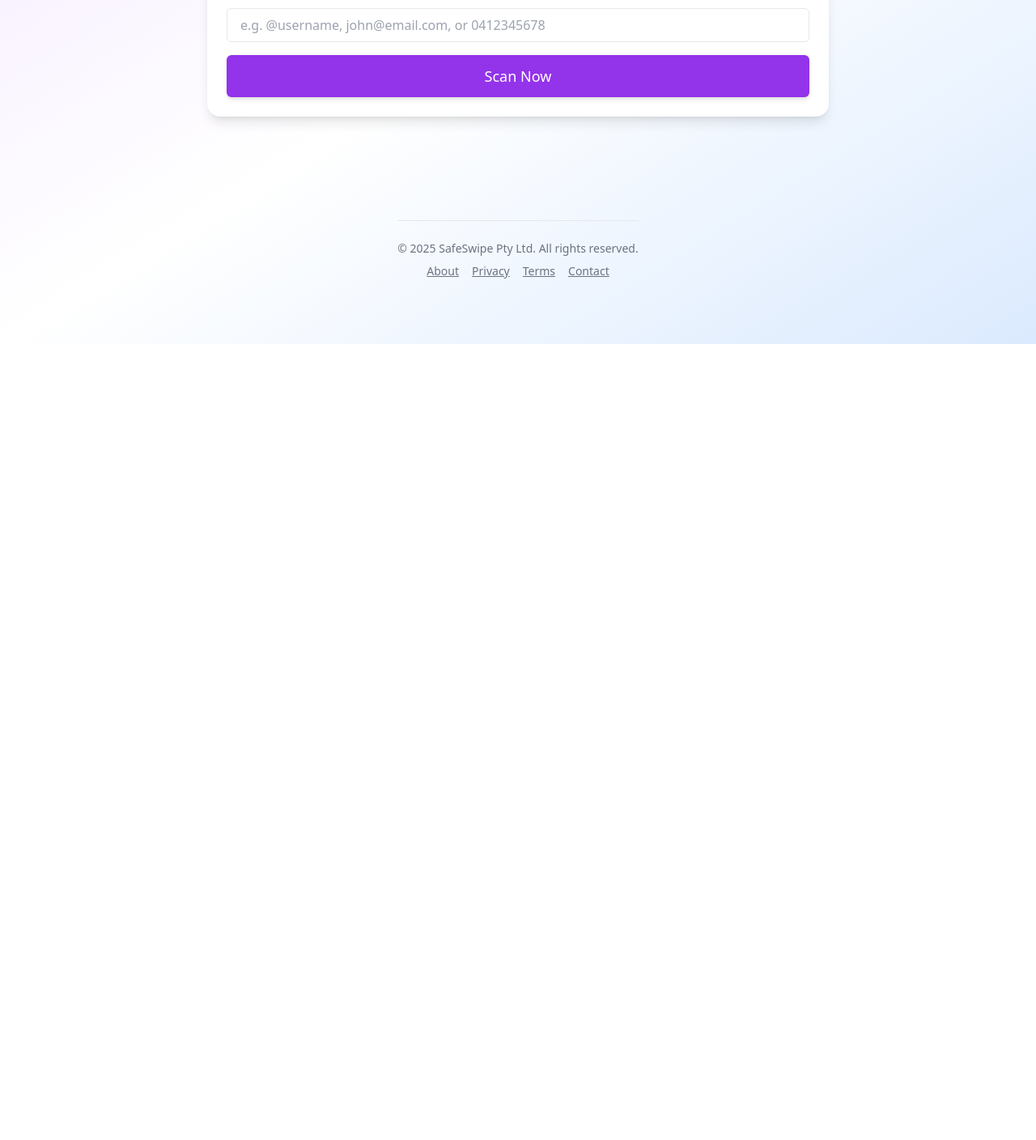
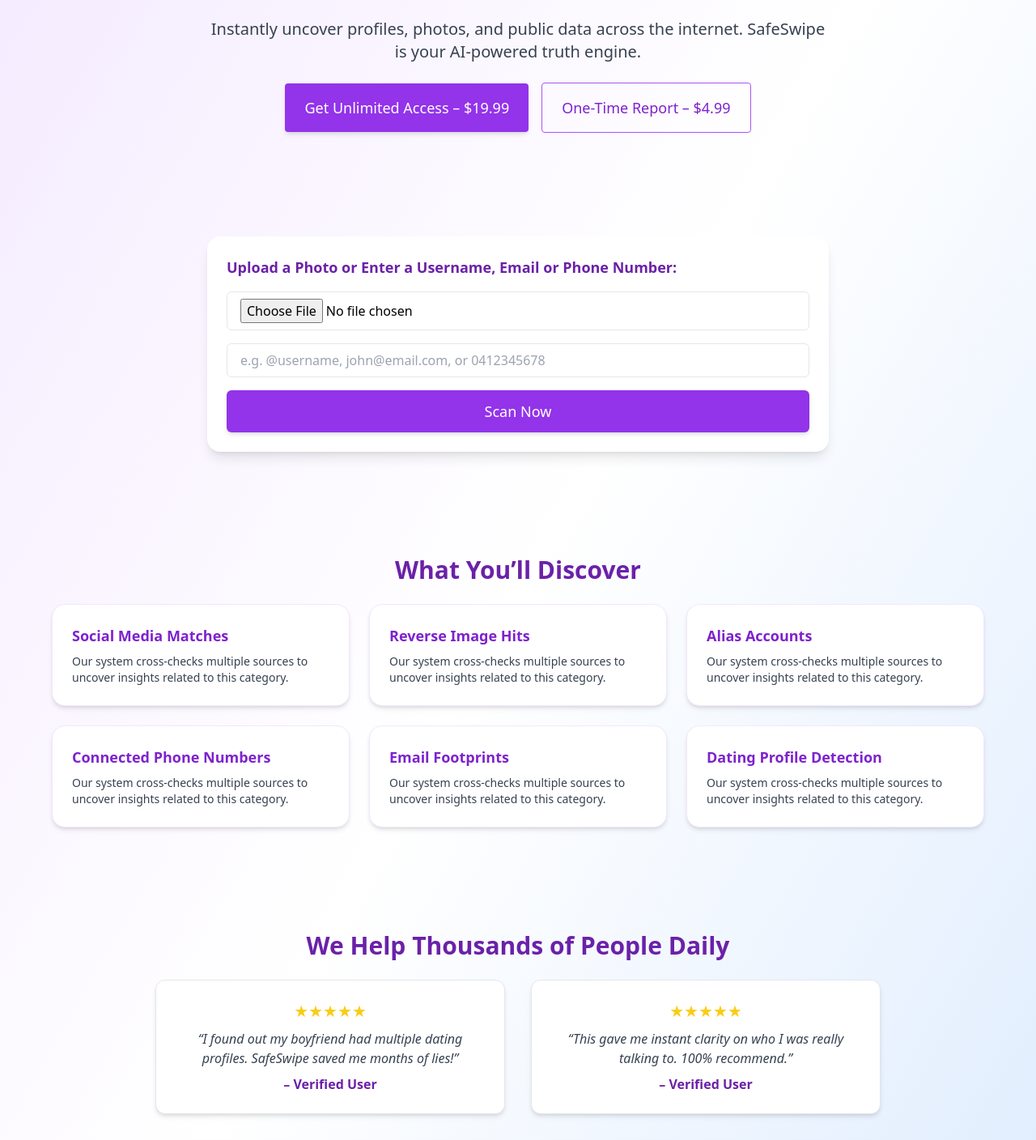
Before and after one commit to Safeswipe/safeswipe-5, a Next.js app: page / in a window 1280 px wide. Shown: the part 378-1786 px from the top of the page at 81% size. Before the commit the page ends 803 px from the top, so only its background shows below. Built offline with nearby package versions, Linux system fonts and the light colour scheme.

Commit message:
Add files via upload

```diff
--- a/app/page.tsx
+++ b/app/page.tsx
@@ -80,12 +80,25 @@
         </div>
       </header>
 
-      {/* Payment Message */}
-      {isPaid && (
-        <div className="w-full max-w-3xl bg-green-100 border border-green-400 text-green-700 px-4 py-3 rounded shadow mb-8">
-          ✅ Payment successful! You can now scan again using your credits.
+      {/* Hero */}
+      <section className="space-y-6 max-w-3xl">
+        <h1 className="text-5xl font-extrabold text-purple-800 leading-tight">Reverse Image & Identity Lookups</h1>
+        <p className="text-xl text-gray-700">
+          Instantly uncover profiles, photos, and public data across the internet. SafeSwipe is your AI-powered truth engine.
+        </p>
+        <div className="space-x-4">
+          <a href="https://buy.stripe.com/aEU9BL4wEep9fXGeUX?plan=unlimited" target="_blank" rel="noopener noreferrer">
+            <button className="text-lg px-6 py-4 bg-purple-600 hover:bg-purple-700 text-white shadow-md rounded">
+              Get Unlimited Access – $19.99
+            </button>
+          </a>
+          <a href="https://buy.stripe.com/7sIeW5bZ6ch18ve4gi?plan=onetime" target="_blank" rel="noopener noreferrer">
+            <button className="text-lg px-6 py-4 text-purple-700 border border-purple-500 rounded">
+              One-Time Report – $4.99
+            </button>
+          </a>
         </div>
-      )}
+      </section>
 
       {/* Upload Form */}
       <section className="max-w-3xl w-full">
@@ -107,24 +120,9 @@
       </section>
 
       {/* Scan Report */}
-      {showResult && (() => {
-        const riskFlags = [
-          "Multiple dating profiles detected",
-          "Suspicious image duplication",
-          "Recent location inconsistency",
-          "Unusual account behavior",
-          "Name mismatch across profiles",
-        ];
-        const selectedFlags = [...riskFlags].sort(() => 0.5 - Math.random()).slice(0, 2);
-        const currentTime = new Date().toLocaleString('en-AU', {
-          dateStyle: 'medium',
-          timeStyle: 'short',
-        });
-
-        return (
+      {showResult && (
         <div className="mt-10 w-full max-w-3xl bg-white border border-purple-300 rounded-2xl shadow-lg p-6 space-y-8 text-left">
           <h3 className="text-2xl font-bold text-purple-800 border-b pb-2">Scan Report</h3>
-
           <div className="flex flex-col sm:flex-row items-center sm:items-start gap-6">
             {imagePreview && (
               <img src={imagePreview} alt="Uploaded" className="w-32 h-32 object-cover rounded-full border-4 border-purple-200 shadow" />
@@ -133,55 +131,50 @@
               <h4 className="text-xl font-semibold text-gray-800">{isUsername ? inputValue.replace('@', '') : 'Unknown'}</h4>
               <p className="text-gray-700">📍 Brisbane, QLD, Australia</p>
               <p className="text-gray-700">🎂 Estimated Age: 29</p>
-                <p className="text-gray-700">📅 Scan Time: {currentTime}</p>
+              <p className="text-gray-700">📅 Scan Time: {new Date().toLocaleString('en-AU')}</p>
             </div>
-            </div>
-
-            <div className="bg-purple-50 border border-purple-200 p-4 rounded-lg space-y-2">
-              <p><strong>📊 Match Strength:</strong> 87%</p>
-              <p><strong>🔁 Reverse Image Matches:</strong> 3 potential duplicates</p>
-              <p><strong>🚩 Risk Flags:</strong></p>
-              <ul className="list-disc ml-6 text-red-600">
-                {selectedFlags.map((flag, i) => <li key={i}>{flag}</li>)}
-              </ul>
-            </div>
-
-            <div className="space-y-2">
-              <h4 className="text-lg font-semibold text-purple-800">Linked Profiles</h4>
-              {isUsername ? (
-                <ul className="list-disc ml-6 text-gray-700">
-                  <li><a href={`https://instagram.com/${inputValue.replace('@', '')}`} target="_blank" className="text-purple-700 underline">Instagram: {inputValue}</a></li>
-                  <li><a href={`https://facebook.com/${inputValue.replace('@', '')}`} target="_blank" className="text-purple-700 underline">Facebook: {inputValue.replace('@', '')}</a></li>
-                  <li>Tinder Profile Detected</li>
-                </ul>
-              ) : (
-                <p className="text-gray-700">No linked profiles found for this input.</p>
-              )}
-            </div>
-
-            <div className="bg-green-50 border border-green-200 p-4 rounded-lg space-y-1">
-              <p className="text-green-700 font-semibold">✅ This person has been previously scanned.</p>
-              <p className="text-gray-700">No impersonation or fraud reports found across public sources.</p>
-            </div>
-
-            <div className="border-t pt-6 mt-6 text-center text-gray-700 space-y-2">
-              <h4 className="text-xl font-semibold text-purple-800">About SafeSwipe</h4>
-              <p>At SafeSwipe, our goal is to help people protect themselves from catfishers, scammers, and impersonators online.</p>
-              <p>We scan public profiles and analyze metadata to give you trusted insights into who you're really dealing with.</p>
-            </div>
-
-            {!isPaid && (
-              <div className="pt-6 text-center border-t mt-4 space-y-3">
-                <p className="text-purple-700 font-medium">Unlock full access to view this report:</p>
-                <div className="flex flex-col sm:flex-row gap-4 justify-center">
-                  <a href='https://buy.stripe.com/aEU9BL4wEep9fXGeUX?plan=unlimited' target='_blank' rel='noopener noreferrer' className='block w-full sm:w-auto px-6 py-3 bg-purple-600 hover:bg-purple-700 text-white text-center rounded-md font-semibold shadow'>Unlimited – $19.99</a>
-                  <a href='https://buy.stripe.com/7sIeW5bZ6ch18ve4gi?plan=onetime' target='_blank' rel='noopener noreferrer' className='block w-full sm:w-auto px-6 py-3 border border-purple-500 text-purple-700 text-center rounded-md font-semibold shadow'>One-Time Report – $4.99</a>
           </div>
         </div>
       )}
+
+      {/* What You’ll Discover */}
+      <section className="max-w-6xl w-full space-y-6">
+        <h2 className="text-3xl font-bold text-purple-800 text-center">What You’ll Discover</h2>
+        <div className="grid grid-cols-1 sm:grid-cols-2 lg:grid-cols-3 gap-6 mt-4">
+          {[
+            "Social Media Matches",
+            "Reverse Image Hits",
+            "Alias Accounts",
+            "Connected Phone Numbers",
+            "Email Footprints",
+            "Dating Profile Detection"
+          ].map((title, i) => (
+            <div key={i} className="bg-white rounded-2xl shadow-md p-6 text-left border border-purple-100 hover:shadow-lg transition-all">
+              <h4 className="text-lg font-semibold text-purple-700 mb-2">{title}</h4>
+              <p className="text-gray-700 text-sm">Our system cross-checks multiple sources to uncover insights related to this category.</p>
             </div>
-        );
-      })()}
+          ))}
+        </div>
+      </section>
+
+      {/* Testimonials */}
+      <section className="max-w-4xl w-full space-y-6">
+        <h2 className="text-3xl font-bold text-purple-800">We Help Thousands of People Daily</h2>
+        <div className="grid grid-cols-1 md:grid-cols-2 gap-8">
+          {[
+            "I found out my boyfriend had multiple dating profiles. SafeSwipe saved me months of lies!",
+            "This gave me instant clarity on who I was really talking to. 100% recommend.",
+            "I used it before a date and turns out he was using a fake identity. Lifesaver!",
+            "Very easy to use and worth the price. Helped me make a safe decision."
+          ].map((review, i) => (
+            <div key={i} className="bg-white shadow-md rounded-xl p-6 border border-gray-200">
+              <div className="text-yellow-400 text-xl mb-2">★★★★★</div>
+              <p className="text-gray-700 italic">“{review}”</p>
+              <p className="mt-2 font-semibold text-purple-800">– Verified User</p>
+            </div>
+          ))}
+        </div>
+      </section>
 
       {/* Footer */}
       <footer className="text-center text-sm text-gray-500 mt-20 border-t pt-6">
```
Lines whose indentation alone changed are shown as unchanged.
